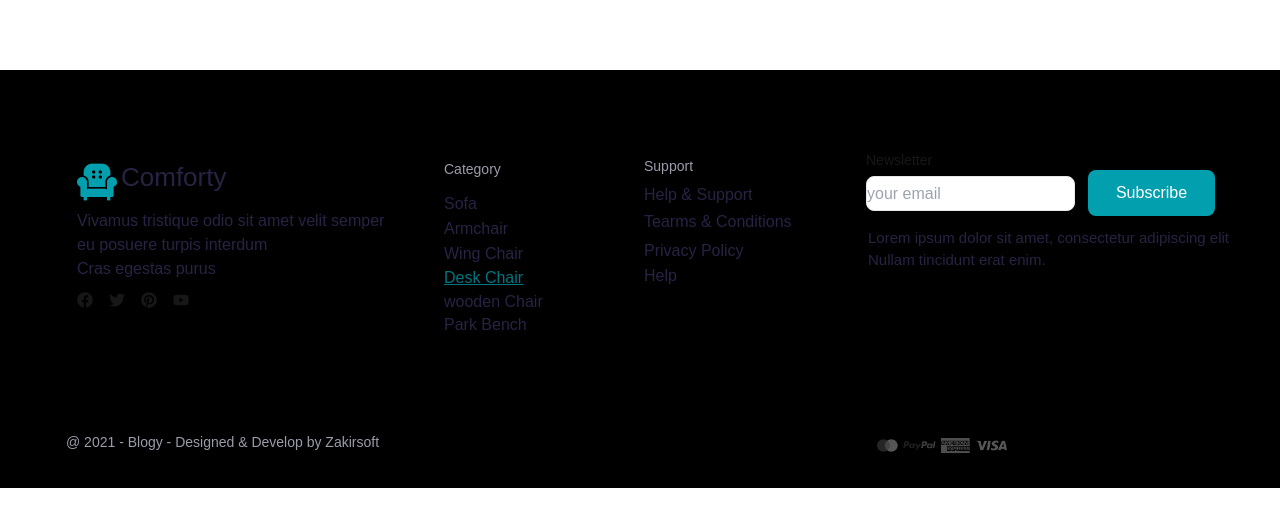
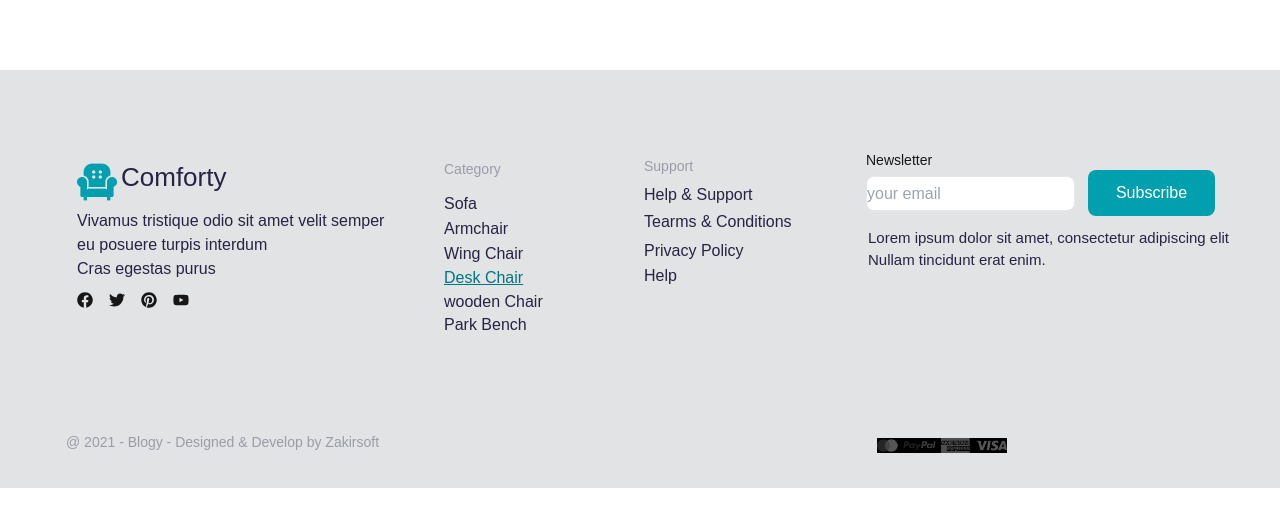
Before and after one commit to my5757980/hackathone, a Next.js app: page / in a window 1280 px wide. Shown: the part 3153-3679 px from the top of the page. Built offline with nearby package versions, Linux system fonts and the light colour scheme.

Commit message:
push my code to github

```diff
--- a/src/app/components/footer/footer.tsx
+++ b/src/app/components/footer/footer.tsx
@@ -8,7 +8,7 @@ export default function Footer(){
     return(
         <div className="max-w-[1920px] ">
 
-            <div className="h-[418px] bg-black relative bottom-[1744px]">
+            <div className="h-[418px] bg-[#E1E3E5] relative bottom-[1744px]">
                 <div className="relative top-[99px] left-[77px]">
                 <div className="flex gap-1 relative top-[-7px]">
                 <Image src="/image/Logo Icon.png" alt="logo" width={40} height={40}/>
```
Also changed, not shown: 1 other file (tests, documents, lock files or other folders).
